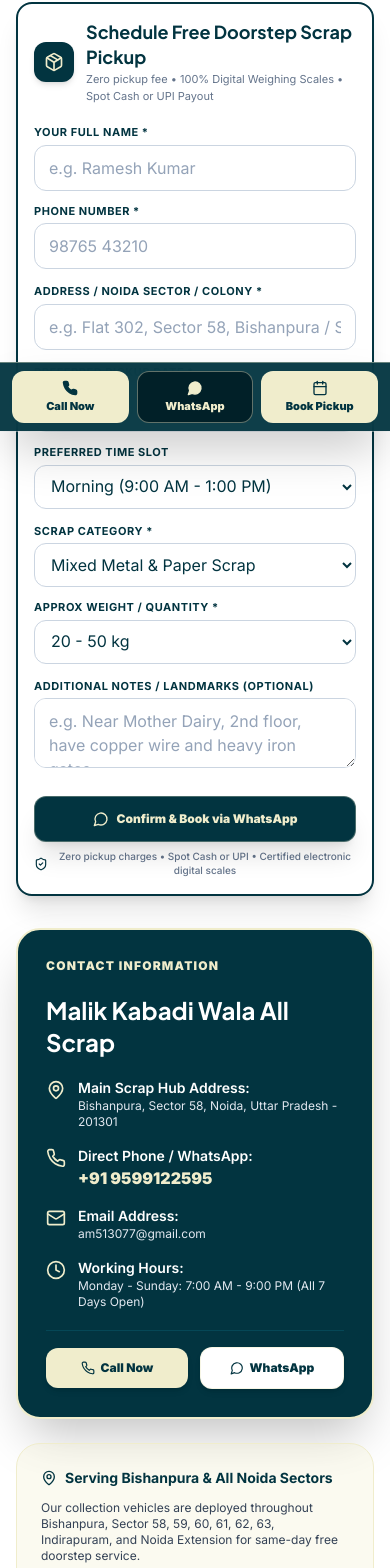
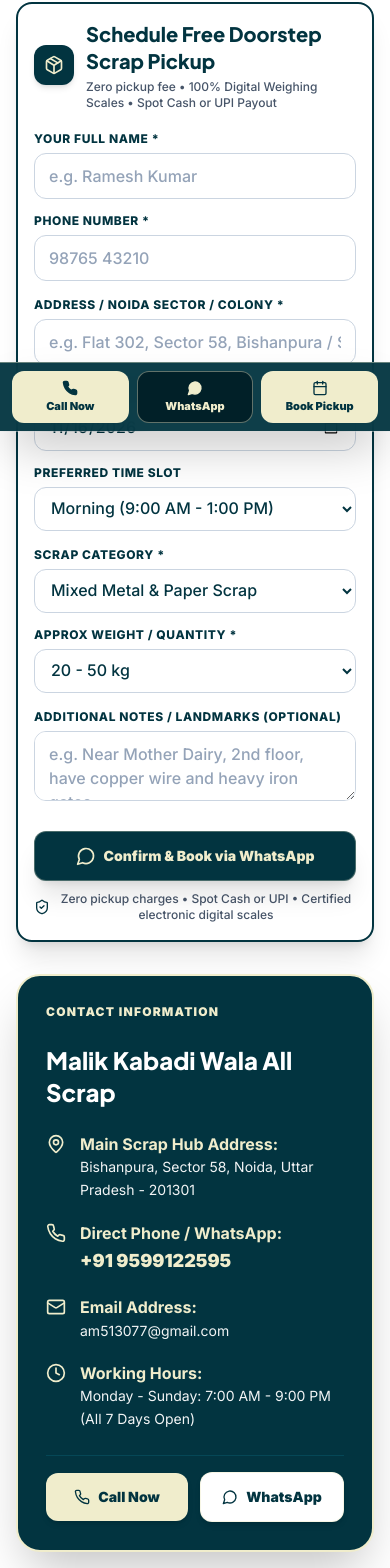
Before and after one commit to MalikKabadhiwala/MalikKabadiWalaAllScrap, a Next.js app: page /contact in a window 390 px wide. Shown: the part 413-1981 px from the top of the page. Built offline with nearby package versions, Linux system fonts and the light colour scheme.

Commit message:
Enlarge font size in contact page form and booking modal

```diff
--- a/src/app/contact/page.jsx
+++ b/src/app/contact/page.jsx
@@ -69,10 +69,10 @@ Please confirm my free doorstep scrap pickup appointment with digital scales.`;
                   <Package className="w-5 h-5 sm:w-6 sm:h-6" />
                 </div>
                 <div>
-                  <h3 className="text-lg sm:text-2xl font-bold font-heading text-[#023440] leading-snug">
+                  <h3 className="text-xl sm:text-2xl font-extrabold font-heading text-[#023440] leading-snug">
                     Schedule Free Doorstep Scrap Pickup
                   </h3>
-                  <p className="text-[11px] sm:text-xs text-slate-500 mt-0.5">
+                  <p className="text-xs sm:text-sm text-slate-600 mt-1 font-medium">
                     Zero pickup fee • 100% Digital Weighing Scales • Spot Cash or UPI Payout
                   </p>
                 </div>
@@ -83,22 +83,22 @@ Please confirm my free doorstep scrap pickup appointment with digital scales.`;
                   <div className="w-14 h-14 sm:w-16 sm:h-16 rounded-full bg-[#023440] text-[#f0edcc] flex items-center justify-center mx-auto shadow-md">
                     <CheckCircle2 className="w-8 h-8 sm:w-10 sm:h-10" />
                   </div>
-                  <h4 className="text-lg sm:text-xl font-bold text-[#023440]">Booking Request Created!</h4>
-                  <p className="text-xs sm:text-sm text-slate-600 max-w-sm mx-auto">
+                  <h4 className="text-xl sm:text-2xl font-bold text-[#023440]">Booking Request Created!</h4>
+                  <p className="text-sm sm:text-base text-slate-700 max-w-sm mx-auto">
                     Your request was opened on WhatsApp. Our dispatch team in Bishanpura Sector 58 will confirm your timing right away!
                   </p>
                   <button
                     onClick={() => setIsSuccess(false)}
-                    className="px-6 py-2.5 bg-[#023440] text-[#f0edcc] rounded-xl text-xs font-bold hover:bg-[#054756]"
+                    className="px-6 py-2.5 bg-[#023440] text-[#f0edcc] rounded-xl text-sm font-bold hover:bg-[#054756]"
                   >
                     Submit Another Request
                   </button>
                 </div>
               ) : (
-                <form onSubmit={handleSubmit} className="space-y-3.5 sm:space-y-4">
-                  <div className="grid grid-cols-1 sm:grid-cols-2 gap-3 sm:gap-4">
+                <form onSubmit={handleSubmit} className="space-y-4 sm:space-y-5">
+                  <div className="grid grid-cols-1 sm:grid-cols-2 gap-3.5 sm:gap-4">
                     <div>
-                      <label className="block text-[11px] sm:text-xs font-bold text-[#023440] uppercase tracking-wider mb-1 sm:mb-1.5">
+                      <label className="block text-xs sm:text-sm font-extrabold text-[#023440] uppercase tracking-wider mb-1.5">
                         Your Full Name *
                       </label>
                       <input
@@ -108,12 +108,12 @@ Please confirm my free doorstep scrap pickup appointment with digital scales.`;
                         placeholder="e.g. Ramesh Kumar"
                         value={formData.name}
                         onChange={handleChange}
-                        className="w-full px-3.5 sm:px-4 py-2.5 rounded-xl border border-slate-300 text-base sm:text-sm focus:border-[#023440] focus:ring-2 focus:ring-[#f0edcc] outline-none text-[#023440] bg-white transition-all placeholder:text-slate-400"
+                        className="w-full px-3.5 sm:px-4 py-2.5 rounded-xl border border-slate-300 text-base focus:border-[#023440] focus:ring-2 focus:ring-[#f0edcc] outline-none text-[#023440] bg-white transition-all placeholder:text-slate-400 font-medium"
                       />
                     </div>
 
                     <div>
-                      <label className="block text-[11px] sm:text-xs font-bold text-[#023440] uppercase tracking-wider mb-1 sm:mb-1.5">
+                      <label className="block text-xs sm:text-sm font-extrabold text-[#023440] uppercase tracking-wider mb-1.5">
                         Phone Number *
                       </label>
                       <input
@@ -123,13 +123,13 @@ Please confirm my free doorstep scrap pickup appointment with digital scales.`;
                         placeholder="98765 43210"
                         value={formData.phone}
                         onChange={handleChange}
-                        className="w-full px-3.5 sm:px-4 py-2.5 rounded-xl border border-slate-300 text-base sm:text-sm focus:border-[#023440] focus:ring-2 focus:ring-[#f0edcc] outline-none text-[#023440] bg-white transition-all placeholder:text-slate-400"
+                        className="w-full px-3.5 sm:px-4 py-2.5 rounded-xl border border-slate-300 text-base focus:border-[#023440] focus:ring-2 focus:ring-[#f0edcc] outline-none text-[#023440] bg-white transition-all placeholder:text-slate-400 font-medium"
                       />
                     </div>
                   </div>
 
                   <div>
-                    <label className="block text-[11px] sm:text-xs font-bold text-[#023440] uppercase tracking-wider mb-1 sm:mb-1.5">
+                    <label className="block text-xs sm:text-sm font-extrabold text-[#023440] uppercase tracking-wider mb-1.5">
                       Address / Noida Sector / Colony *
                     </label>
                     <input
@@ -139,13 +139,13 @@ Please confirm my free doorstep scrap pickup appointment with digital scales.`;
                       placeholder="e.g. Flat 302, Sector 58, Bishanpura / Sector 62, Noida"
                       value={formData.sector}
                       onChange={handleChange}
-                      className="w-full px-3.5 sm:px-4 py-2.5 rounded-xl border border-slate-300 text-base sm:text-sm focus:border-[#023440] focus:ring-2 focus:ring-[#f0edcc] outline-none text-[#023440] bg-white transition-all placeholder:text-slate-400"
+                      className="w-full px-3.5 sm:px-4 py-2.5 rounded-xl border border-slate-300 text-base focus:border-[#023440] focus:ring-2 focus:ring-[#f0edcc] outline-none text-[#023440] bg-white transition-all placeholder:text-slate-400 font-medium"
                     />
                   </div>
 
-                  <div className="grid grid-cols-1 sm:grid-cols-2 gap-3 sm:gap-4">
+                  <div className="grid grid-cols-1 sm:grid-cols-2 gap-3.5 sm:gap-4">
                     <div>
-                      <label className="block text-[11px] sm:text-xs font-bold text-[#023440] uppercase tracking-wider mb-1 sm:mb-1.5">
+                      <label className="block text-xs sm:text-sm font-extrabold text-[#023440] uppercase tracking-wider mb-1.5">
                         Preferred Pickup Date *
                       </label>
                       <input
@@ -153,19 +153,19 @@ Please confirm my free doorstep scrap pickup appointment with digital scales.`;
                         name="pickupDate"
                         value={formData.pickupDate}
                         onChange={handleChange}
-                        className="w-full px-3.5 sm:px-4 py-2.5 rounded-xl border border-slate-300 text-base sm:text-sm focus:border-[#023440] focus:ring-2 focus:ring-[#f0edcc] outline-none text-[#023440] bg-white transition-all"
+                        className="w-full px-3.5 sm:px-4 py-2.5 rounded-xl border border-slate-300 text-base focus:border-[#023440] focus:ring-2 focus:ring-[#f0edcc] outline-none text-[#023440] bg-white transition-all font-medium"
                       />
                     </div>
 
                     <div>
-                      <label className="block text-[11px] sm:text-xs font-bold text-[#023440] uppercase tracking-wider mb-1 sm:mb-1.5">
+                      <label className="block text-xs sm:text-sm font-extrabold text-[#023440] uppercase tracking-wider mb-1.5">
                         Preferred Time Slot
                       </label>
                       <select
                         name="timeSlot"
                         value={formData.timeSlot}
                         onChange={handleChange}
-                        className="w-full px-3 py-2.5 rounded-xl border border-slate-300 text-base sm:text-sm focus:border-[#023440] focus:ring-2 focus:ring-[#f0edcc] outline-none bg-white text-[#023440] transition-all"
+                        className="w-full px-3 py-2.5 rounded-xl border border-slate-300 text-base focus:border-[#023440] focus:ring-2 focus:ring-[#f0edcc] outline-none bg-white text-[#023440] transition-all font-medium"
                       >
                         <option value="Morning (9:00 AM - 1:00 PM)">Morning (9:00 AM - 1:00 PM)</option>
                         <option value="Afternoon (1:00 PM - 5:00 PM)">Afternoon (1:00 PM - 5:00 PM)</option>
@@ -175,16 +175,16 @@ Please confirm my free doorstep scrap pickup appointment with digital scales.`;
                     </div>
                   </div>
 
-                  <div className="grid grid-cols-1 sm:grid-cols-2 gap-3 sm:gap-4">
+                  <div className="grid grid-cols-1 sm:grid-cols-2 gap-3.5 sm:gap-4">
                     <div>
-                      <label className="block text-[11px] sm:text-xs font-bold text-[#023440] uppercase tracking-wider mb-1 sm:mb-1.5">
+                      <label className="block text-xs sm:text-sm font-extrabold text-[#023440] uppercase tracking-wider mb-1.5">
                         Scrap Category *
                       </label>
                       <select
                         name="scrapType"
                         value={formData.scrapType}
                         onChange={handleChange}
-                        className="w-full px-3 py-2.5 rounded-xl border border-slate-300 text-base sm:text-sm focus:border-[#023440] focus:ring-2 focus:ring-[#f0edcc] outline-none bg-white text-[#023440] transition-all"
+                        className="w-full px-3 py-2.5 rounded-xl border border-slate-300 text-base focus:border-[#023440] focus:ring-2 focus:ring-[#f0edcc] outline-none bg-white text-[#023440] transition-all font-medium"
                       >
                         <option value="Mixed Metal & Paper Scrap">Mixed Metal & Paper Scrap</option>
                         <option value="Iron & Steel Scrap">Iron & Steel Scrap</option>
@@ -198,14 +198,14 @@ Please confirm my free doorstep scrap pickup appointment with digital scales.`;
                     </div>
 
                     <div>
-                      <label className="block text-[11px] sm:text-xs font-bold text-[#023440] uppercase tracking-wider mb-1 sm:mb-1.5">
+                      <label className="block text-xs sm:text-sm font-extrabold text-[#023440] uppercase tracking-wider mb-1.5">
                         Approx Weight / Quantity *
                       </label>
                       <select
                         name="weight"
                         value={formData.weight}
                         onChange={handleChange}
-                        className="w-full px-3 py-2.5 rounded-xl border border-slate-300 text-base sm:text-sm focus:border-[#023440] focus:ring-2 focus:ring-[#f0edcc] outline-none bg-white text-[#023440] transition-all"
+                        className="w-full px-3 py-2.5 rounded-xl border border-slate-300 text-base focus:border-[#023440] focus:ring-2 focus:ring-[#f0edcc] outline-none bg-white text-[#023440] transition-all font-medium"
                       >
                         <option value="20-50 kg">20 - 50 kg</option>
                         <option value="50-100 kg">50 - 100 kg</option>
@@ -218,7 +218,7 @@ Please confirm my free doorstep scrap pickup appointment with digital scales.`;
                   </div>
 
                   <div>
-                    <label className="block text-[11px] sm:text-xs font-bold text-[#023440] uppercase tracking-wider mb-1 sm:mb-1.5">
+                    <label className="block text-xs sm:text-sm font-extrabold text-[#023440] uppercase tracking-wider mb-1.5">
                       Additional Notes / Landmarks (Optional)
                     </label>
                     <textarea
@@ -227,20 +227,20 @@ Please confirm my free doorstep scrap pickup appointment with digital scales.`;
                       placeholder="e.g. Near Mother Dairy, 2nd floor, have copper wire and heavy iron gates..."
                       value={formData.notes}
                       onChange={handleChange}
-                      className="w-full px-3.5 sm:px-4 py-2.5 rounded-xl border border-slate-300 text-base sm:text-sm focus:border-[#023440] focus:ring-2 focus:ring-[#f0edcc] outline-none text-[#023440] bg-white transition-all placeholder:text-slate-400"
+                      className="w-full px-3.5 sm:px-4 py-2.5 rounded-xl border border-slate-300 text-base focus:border-[#023440] focus:ring-2 focus:ring-[#f0edcc] outline-none text-[#023440] bg-white transition-all placeholder:text-slate-400 font-medium"
                     ></textarea>
                   </div>
 
                   <div className="pt-2">
                     <button
                       type="submit"
-                      className="w-full py-3.5 px-5 rounded-xl bg-[#023440] hover:bg-[#054756] text-[#f0edcc] font-black text-xs sm:text-sm shadow-xl flex items-center justify-center space-x-2 transition-all transform active:scale-[0.99] border border-[#f0edcc]/30"
+                      className="w-full py-3.5 px-5 rounded-xl bg-[#023440] hover:bg-[#054756] text-[#f0edcc] font-black text-sm sm:text-base shadow-xl flex items-center justify-center space-x-2 transition-all transform active:scale-[0.99] border border-[#f0edcc]/30"
                     >
-                      <MessageCircle className="w-4 h-4 sm:w-5 sm:h-5 text-[#f0edcc]" />
+                      <MessageCircle className="w-5 h-5 text-[#f0edcc]" />
                       <span>Confirm & Book via WhatsApp</span>
                     </button>
-                    <p className="text-center text-[10px] sm:text-[11px] text-slate-500 mt-2 font-medium flex items-center justify-center space-x-1.5 leading-snug">
-                      <ShieldCheck className="w-3.5 h-3.5 text-[#023440] shrink-0" />
+                    <p className="text-center text-xs sm:text-sm text-slate-600 mt-2.5 font-medium flex items-center justify-center space-x-1.5 leading-snug">
+                      <ShieldCheck className="w-4 h-4 text-[#023440] shrink-0" />
                       <span>Zero pickup charges • Spot Cash or UPI • Certified electronic digital scales</span>
                     </p>
                   </div>
@@ -252,48 +252,48 @@ Please confirm my free doorstep scrap pickup appointment with digital scales.`;
             <div className="lg:col-span-5 space-y-6">
 
               {/* Direct Details Card */}
-              <div className="bg-[#023440] text-white p-7 rounded-3xl border-2 border-[#f0edcc] shadow-2xl space-y-5">
-                <span className="text-[#f0edcc] font-black text-xs uppercase tracking-widest block">
+              <div className="bg-[#023440] text-white p-7 sm:p-8 rounded-3xl border-2 border-[#f0edcc] shadow-2xl space-y-6">
+                <span className="text-[#f0edcc] font-black text-xs sm:text-sm uppercase tracking-widest block">
                   CONTACT INFORMATION
                 </span>
-                <h3 className="text-2xl font-bold font-heading text-white">
+                <h3 className="text-2xl sm:text-3xl font-extrabold font-heading text-white">
                   Malik Kabadi Wala All Scrap
                 </h3>
 
-                <div className="space-y-4 text-xs text-slate-200">
-                  <div className="flex items-start space-x-3">
-                    <MapPin className="w-5 h-5 text-[#f0edcc] shrink-0 mt-0.5" />
+                <div className="space-y-5 text-sm sm:text-base text-slate-100">
+                  <div className="flex items-start space-x-3.5">
+                    <MapPin className="w-5 h-5 sm:w-6 sm:h-6 text-[#f0edcc] shrink-0 mt-0.5" />
                     <div>
-                      <strong className="text-white block font-semibold text-sm">Main Scrap Hub Address:</strong>
-                      <span>Bishanpura, Sector 58, Noida, Uttar Pradesh - 201301</span>
+                      <strong className="text-[#f0edcc] block font-bold text-base sm:text-lg">Main Scrap Hub Address:</strong>
+                      <span className="text-white/95 leading-relaxed text-sm sm:text-base">Bishanpura, Sector 58, Noida, Uttar Pradesh - 201301</span>
                     </div>
                   </div>
 
-                  <div className="flex items-start space-x-3">
-                    <Phone className="w-5 h-5 text-[#f0edcc] shrink-0 mt-0.5" />
+                  <div className="flex items-start space-x-3.5">
+                    <Phone className="w-5 h-5 sm:w-6 sm:h-6 text-[#f0edcc] shrink-0 mt-0.5" />
                     <div>
-                      <strong className="text-white block font-semibold text-sm">Direct Phone / WhatsApp:</strong>
-                      <a href="tel:9599122595" className="text-[#f0edcc] hover:underline font-black text-base">
+                      <strong className="text-[#f0edcc] block font-bold text-base sm:text-lg">Direct Phone / WhatsApp:</strong>
+                      <a href="tel:9599122595" className="text-[#f0edcc] hover:underline font-black text-lg sm:text-xl block mt-0.5">
                         +91 9599122595
                       </a>
                     </div>
                   </div>
 
-                  <div className="flex items-start space-x-3">
-                    <Mail className="w-5 h-5 text-[#f0edcc] shrink-0 mt-0.5" />
+                  <div className="flex items-start space-x-3.5">
+                    <Mail className="w-5 h-5 sm:w-6 sm:h-6 text-[#f0edcc] shrink-0 mt-0.5" />
                     <div>
-                      <strong className="text-white block font-semibold text-sm">Email Address:</strong>
-                      <a href="mailto:am513077@gmail.com" className="text-slate-200 hover:text-white">
+                      <strong className="text-[#f0edcc] block font-bold text-base sm:text-lg">Email Address:</strong>
+                      <a href="mailto:am513077@gmail.com" className="text-white/95 hover:text-[#f0edcc] text-sm sm:text-base block mt-0.5">
                         am513077@gmail.com
                       </a>
                     </div>
                   </div>
 
-                  <div className="flex items-start space-x-3">
-                    <Clock className="w-5 h-5 text-[#f0edcc] shrink-0 mt-0.5" />
+                  <div className="flex items-start space-x-3.5">
+                    <Clock className="w-5 h-5 sm:w-6 sm:h-6 text-[#f0edcc] shrink-0 mt-0.5" />
                     <div>
-                      <strong className="text-white block font-semibold text-sm">Working Hours:</strong>
-                      <span>Monday - Sunday: 7:00 AM - 9:00 PM (All 7 Days Open)</span>
+                      <strong className="text-[#f0edcc] block font-bold text-base sm:text-lg">Working Hours:</strong>
+                      <span className="text-white/95 leading-relaxed text-sm sm:text-base">Monday - Sunday: 7:00 AM - 9:00 PM (All 7 Days Open)</span>
                     </div>
                   </div>
                 </div>
@@ -301,30 +301,30 @@ Please confirm my free doorstep scrap pickup appointment with digital scales.`;
                 <div className="pt-4 border-t border-[#054756] flex items-center space-x-3">
                   <a
                     href="tel:9599122595"
-                    className="flex-1 py-3 px-4 rounded-xl bg-[#f0edcc] hover:bg-white text-[#023440] font-black text-xs text-center transition-colors shadow-md inline-flex items-center justify-center space-x-1.5"
+                    className="flex-1 py-3.5 px-4 rounded-xl bg-[#f0edcc] hover:bg-white text-[#023440] font-black text-sm sm:text-base text-center transition-colors shadow-md inline-flex items-center justify-center space-x-2"
                   >
-                    <Phone className="w-3.5 h-3.5 text-[#023440]" />
+                    <Phone className="w-4 h-4 text-[#023440]" />
                     <span>Call Now</span>
                   </a>
                   <a
                     href="https://wa.me/919599122595?text=Hello%20Malik%20Kabadi%20Wala,%20I%20want%20to%20sell%20scrap%20in%20Noida."
                     target="_blank"
                     rel="noopener noreferrer"
-                    className="flex-1 py-3 px-4 rounded-xl bg-white hover:bg-[#f0edcc] text-[#023440] font-black text-xs text-center transition-colors shadow-md border border-[#f0edcc]/50 inline-flex items-center justify-center space-x-1.5"
+                    className="flex-1 py-3.5 px-4 rounded-xl bg-white hover:bg-[#f0edcc] text-[#023440] font-black text-sm sm:text-base text-center transition-colors shadow-md border border-[#f0edcc]/50 inline-flex items-center justify-center space-x-2"
                   >
-                    <MessageCircle className="w-3.5 h-3.5 text-[#023440]" />
+                    <MessageCircle className="w-4 h-4 text-[#023440]" />
                     <span>WhatsApp</span>
                   </a>
                 </div>
               </div>
 
               {/* Map embed / locator */}
-              <div className="bg-[#f0edcc]/30 p-6 rounded-3xl border border-[#f0edcc] text-xs text-slate-700 space-y-3">
-                <div className="flex items-center space-x-2 text-[#023440] font-bold text-sm">
-                  <MapPin className="w-4 h-4 text-[#023440]" />
+              <div className="bg-[#f0edcc]/30 p-6 sm:p-7 rounded-3xl border border-[#f0edcc] text-slate-800 space-y-3">
+                <div className="flex items-center space-x-2 text-[#023440] font-extrabold text-base sm:text-lg">
+                  <MapPin className="w-5 h-5 text-[#023440] shrink-0" />
                   <span>Serving Bishanpura & All Noida Sectors</span>
                 </div>
-                <p>
+                <p className="text-sm sm:text-base text-slate-700 leading-relaxed font-medium">
                   Our collection vehicles are deployed throughout Bishanpura, Sector 58, 59, 60, 61, 62, 63, Indirapuram, and Noida Extension for same-day free doorstep service.
                 </p>
                 <div className="pt-1">
@@ -332,7 +332,7 @@ Please confirm my free doorstep scrap pickup appointment with digital scales.`;
                     href="https://maps.google.com/?q=Bishanpura+Sector+58+Noida"
                     target="_blank"
                     rel="noopener noreferrer"
-                    className="inline-flex items-center text-xs font-black text-[#023440] hover:underline"
+                    className="inline-flex items-center text-sm sm:text-base font-black text-[#023440] hover:underline"
                   >
                     Open Bishanpura Sector 58 on Google Maps
                   </a>
```
Also changed, not shown: src/components/BookingModal.jsx (+19 -19 lines).
